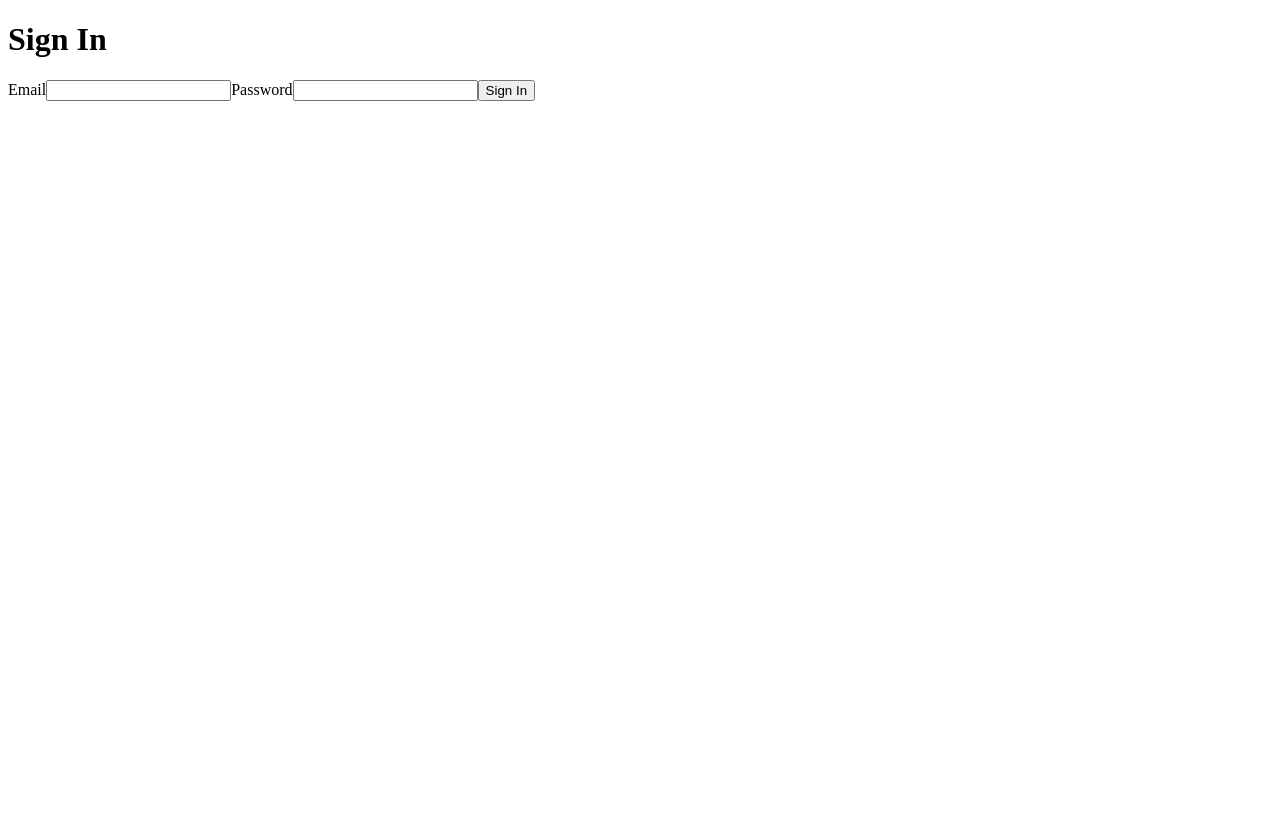
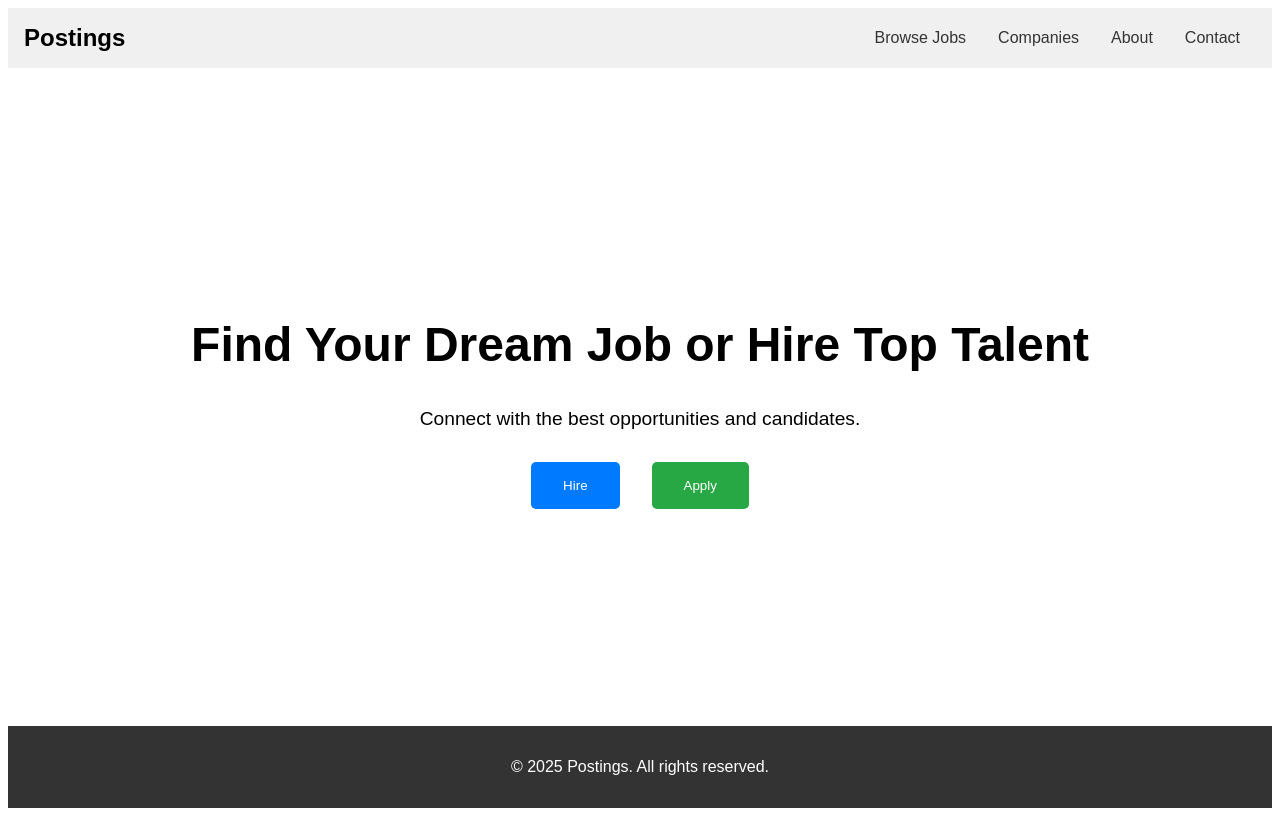
Before and after one commit to jawaid-aziz/Postings, a React (Vite) app in the folder client/: page / in a window 1280 px wide. Before the commit this address led to /sign-in. Built offline with nearby package versions, Linux system fonts and the light colour scheme; no server answers.

Commit message:
Routes (1)

```diff
--- a/client/src/Pages/Auth/SignIn.jsx
+++ b/client/src/Pages/Auth/SignIn.jsx
@@ -1,64 +1,90 @@
+import { useState } from "react";
+
 const URL = import.meta.env.VITE_APP_URL;
-import { useState } from "react";
 
 export const SignIn = () => {
   const [email, setEmail] = useState("");
   const [password, setPassword] = useState("");
+  const [loading, setLoading] = useState(false);
+  const [error, setError] = useState("");
 
   const handleSignIn = async (e) => {
     e.preventDefault();
+    setLoading(true);
+    setError("");
 
     try {
       const response = await fetch(`${URL}/auth/sign-in`, {
         method: "POST",
-        headers: {
-          "Content-Type": "application/json",
-        },
+        headers: { "Content-Type": "application/json" },
         credentials: "include",
-        body: JSON.stringify({
-          email: email,
-          password: password,
-        }),
+        body: JSON.stringify({ email, password }),
       });
 
       if (!response.ok) {
         const errorData = await response.json();
-        console.log(errorData.message);
+        setError(errorData.message || "Invalid credentials");
         return;
       }
 
       const data = await response.json();
       console.log("Login Success:", data);
-      setEmail(""), setPassword("");
+
+      setEmail("");
+      setPassword("");
     } catch (error) {
+      setError("Something went wrong. Try again!");
       console.error("Login Error:", error);
+    } finally {
+      setLoading(false);
     }
   };
 
   return (
-    <>
-      <h1>Sign In</h1>
-      <form onSubmit={handleSignIn}>
-        <label htmlFor="email">
-          Email
+    <div className="flex min-h-screen items-center justify-center bg-gray-100">
+      <div className="bg-white p-8 rounded-lg shadow-lg w-full max-w-md">
+        <h2 className="text-2xl font-bold text-center text-gray-800 mb-6">Sign In</h2>
+
+        {error && <p className="text-red-500 text-center mb-4">{error}</p>}
+
+        <form onSubmit={handleSignIn} className="space-y-4">
+          <div>
+            <label className="block text-gray-700 font-medium">Email</label>
             <input
               type="email"
+              className="w-full p-2 border rounded-md focus:ring-2 focus:ring-blue-500"
               value={email}
               onChange={(e) => setEmail(e.target.value)}
               required
+              placeholder="Enter your email"
             />
-        </label>
-        <label htmlFor="password">
-          Password
+          </div>
+
+          <div>
+            <label className="block text-gray-700 font-medium">Password</label>
             <input
               type="password"
+              className="w-full p-2 border rounded-md focus:ring-2 focus:ring-blue-500"
               value={password}
               onChange={(e) => setPassword(e.target.value)}
               required
+              placeholder="Enter your password"
             />
-        </label>
-        <button type="submit">Sign In</button>
+          </div>
+
+          <button
+            type="submit"
+            disabled={loading}
+            className="w-full bg-blue-600 text-white py-2 rounded-md font-semibold hover:bg-blue-700 disabled:bg-blue-400"
+          >
+            {loading ? "Signing in..." : "Sign In"}
+          </button>
         </form>
-    </>
+
+        <p className="text-gray-600 text-center mt-4">
+          Don't have an account? <a href="/sign-up" className="text-blue-600 hover:underline">Sign Up</a>
+        </p>
+      </div>
+    </div>
   );
 };
--- a/client/src/Pages/Landing/Home.jsx
+++ b/client/src/Pages/Landing/Home.jsx
@@ -1,7 +1,113 @@
+import React from "react";
+
 export const Home = () => {
-    return (
+  return (
+    <div
+      style={{
+        fontFamily: "sans-serif",
+        minHeight: "100vh",
+        display: "flex",
+        flexDirection: "column",
+      }}
+    >
+      {/* Header (Navbar) */}
+      <header
+        style={{
+          backgroundColor: "#f0f0f0",
+          padding: "1rem",
+          display: "flex",
+          justifyContent: "space-between",
+          alignItems: "center",
+        }}
+      >
+        <div style={{ fontWeight: "bold", fontSize: "1.5rem" }}>Postings</div>
+        <nav>
+          <a
+            href="#"
+            style={{ margin: "0 1rem", textDecoration: "none", color: "#333" }}
+          >
+            Browse Jobs
+          </a>
+          <a
+            href="#"
+            style={{ margin: "0 1rem", textDecoration: "none", color: "#333" }}
+          >
+            Companies
+          </a>
+          <a
+            href="#"
+            style={{ margin: "0 1rem", textDecoration: "none", color: "#333" }}
+          >
+            About
+          </a>
+          <a
+            href="#"
+            style={{ margin: "0 1rem", textDecoration: "none", color: "#333" }}
+          >
+            Contact
+          </a>
+        </nav>
+      </header>
+
+      {/* Hero Section */}
+      <main
+        style={{
+          flex: 1,
+          display: "flex",
+          flexDirection: "column",
+          alignItems: "center",
+          justifyContent: "center",
+          textAlign: "center",
+          padding: "2rem",
+        }}
+      >
+        <h1 style={{ fontSize: "3rem", marginBottom: "1rem" }}>
+          Find Your Dream Job or Hire Top Talent
+        </h1>
+        <p style={{ fontSize: "1.2rem", marginBottom: "2rem" }}>
+          Connect with the best opportunities and candidates.
+        </p>
         <div>
-            <h1>Home</h1>
+          <button
+            style={{
+              padding: "1rem 2rem",
+              margin: "0 1rem",
+              backgroundColor: "#007bff",
+              color: "white",
+              border: "none",
+              borderRadius: "5px",
+              cursor: "pointer",
+            }}
+          >
+            Hire
+          </button>
+          <button
+            style={{
+              padding: "1rem 2rem",
+              margin: "0 1rem",
+              backgroundColor: "#28a745",
+              color: "white",
+              border: "none",
+              borderRadius: "5px",
+              cursor: "pointer",
+            }}
+          >
+            Apply
+          </button>
         </div>
-    )
-}
+      </main>
+
+      {/* Footer */}
+      <footer
+        style={{
+          backgroundColor: "#333",
+          color: "white",
+          padding: "1rem",
+          textAlign: "center",
+        }}
+      >
+        <p>&copy; {new Date().getFullYear()} Postings. All rights reserved.</p>
+      </footer>
+    </div>
+  );
+};
--- /dev/null
+++ b/client/src/Utils/AuthRedirect.jsx
@@ -0,0 +1,21 @@
+import { useState, useEffect } from "react";
+import { Navigate } from "react-router-dom";
+
+const URL = import.meta.env.VITE_APP_URL;
+
+export const AuthRedirect = ({ children }) => {
+    const [isAuthenticated, setIsAuthenticated] = useState(null);
+
+    useEffect(() => {
+        fetch(`${URL}/auth/validate`, {
+            method: "GET",
+            credentials: "include",
+        })
+            .then((res) => res.json())
+            .then((data) => setIsAuthenticated(data.authenticated))
+            .catch(() => setIsAuthenticated(false));
+    }, []);
+
+    if (isAuthenticated === null) return <p>Loading...</p>;
+    return isAuthenticated ? <Navigate to="/" /> : children;
+};
```
Also changed, not shown: client/src/Routes.jsx (+10 -15 lines). Lines whose indentation alone changed are shown as unchanged.
